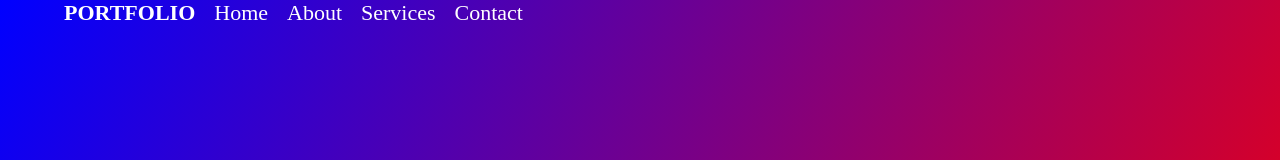
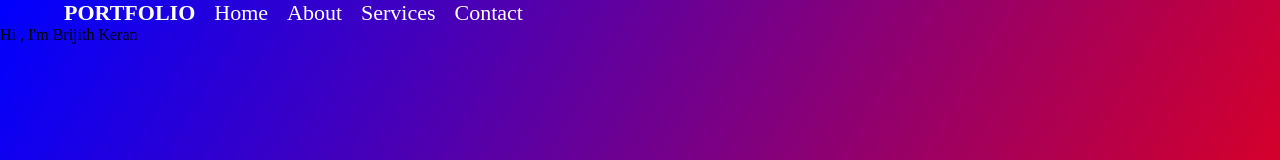
Before and after one commit to Brijithk/portfolio, a plain HTML site: page portfolio/index.html in a window 1280 px wide. Shown: the top 160 px of the page. Drawn offline with Linux system fonts and the light colour scheme.

Commit message:
Add files via upload

```diff
--- a/portfolio/index.html
+++ b/portfolio/index.html
@@ -14,6 +14,7 @@
                 <li>Services</li>
                 <li>Contact</li>
         	</ul>
+            <p>Hi , I'm Brijith Keran</p>
         </div>
     </body>
 </html>
```
